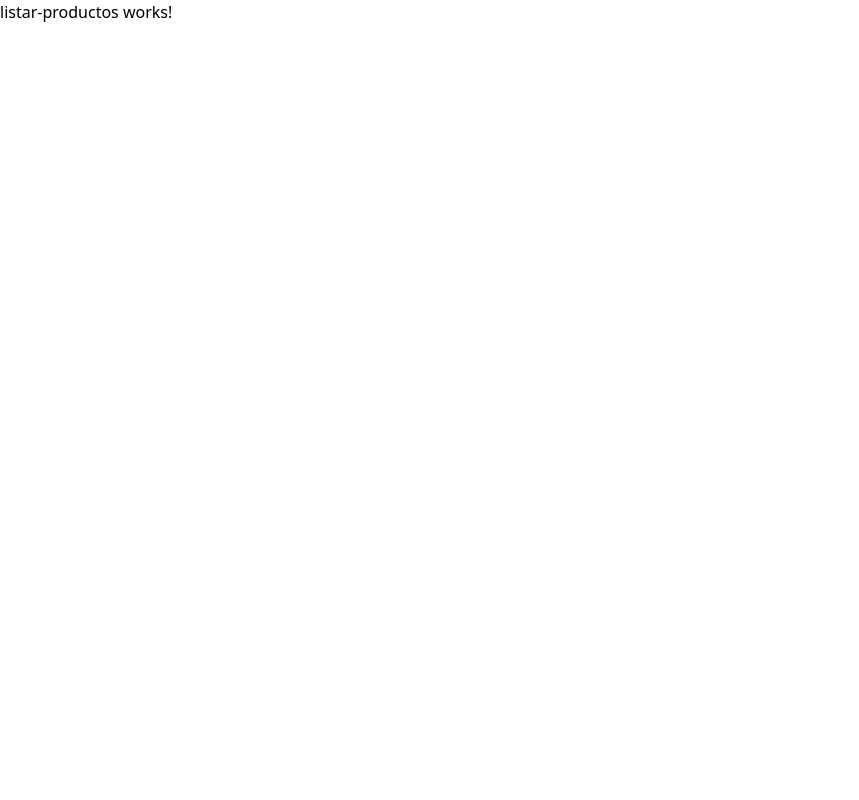
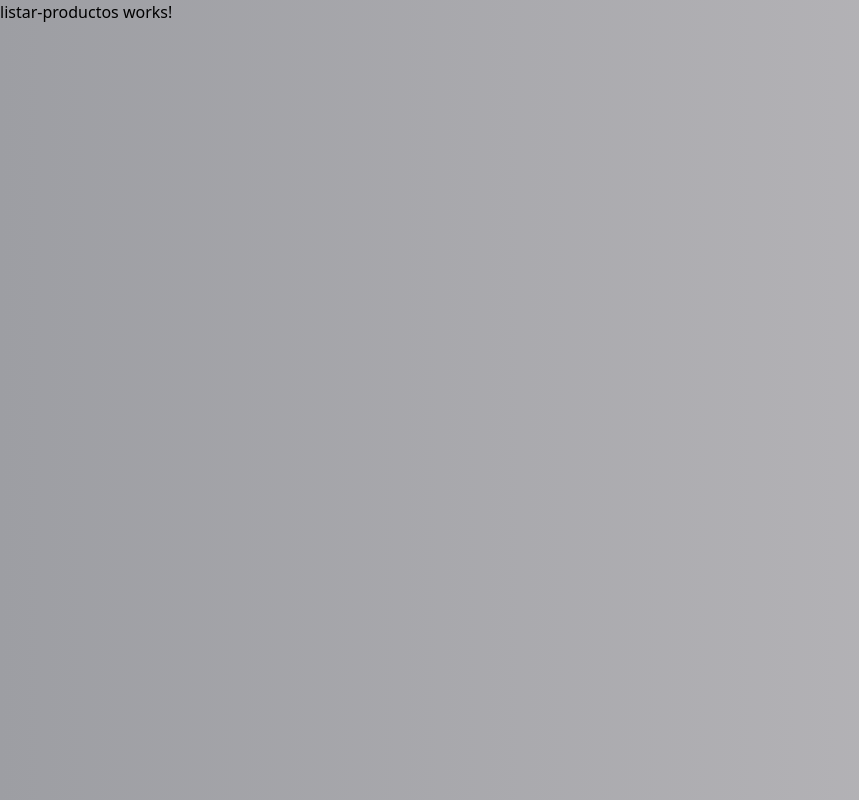
Before and after one commit to leninrkb/CursoAngular, an Angular app in the folder Repaso/: page / in a window 1280 px wide. Shown: the whole page, without its empty margins (0-859 px from the left). Built offline with nearby package versions, Linux system fonts and the light colour scheme.

Commit message:
Update styles.css

```diff
--- a/Repaso/src/styles.css
+++ b/Repaso/src/styles.css
@@ -2,3 +2,11 @@
 @tailwind base;
 @tailwind components;
 @tailwind utilities;
+
+body {
+    /* background-image: radial-gradient(circle 610px at 5.2% 51.6%, rgba(5, 8, 114, 1) 0%, rgba(7, 3, 53, 1) 97.5%); */
+    /* background-image: radial-gradient( circle 976px at 51.2% 51%,  rgba(11,27,103,1) 0%, rgba(16,66,157,1) 0%, rgba(11,27,103,1) 17.3%, rgba(11,27,103,1) 58.8%, rgba(11,27,103,1) 71.4%, rgba(16,66,157,1) 100.2%, rgba(187,187,187,1) 100.2% ); */
+    /* background-image: radial-gradient( circle 732px at -23.9% -25.1%,  rgba(30,39,107,1) 6.1%, rgba(188,104,142,1) 100.2% ); */
+    background-image: linear-gradient(to left, #BDBBBE 0%, #9D9EA3 100%), radial-gradient(88% 271%, rgba(255, 255, 255, 0.25) 0%, rgba(254, 254, 254, 0.25) 1%, rgba(0, 0, 0, 0.25) 100%), radial-gradient(50% 100%, rgba(255, 255, 255, 0.30) 0%, rgba(0, 0, 0, 0.30) 100%);
+ background-blend-mode: normal, lighten, soft-light;
+}
```
